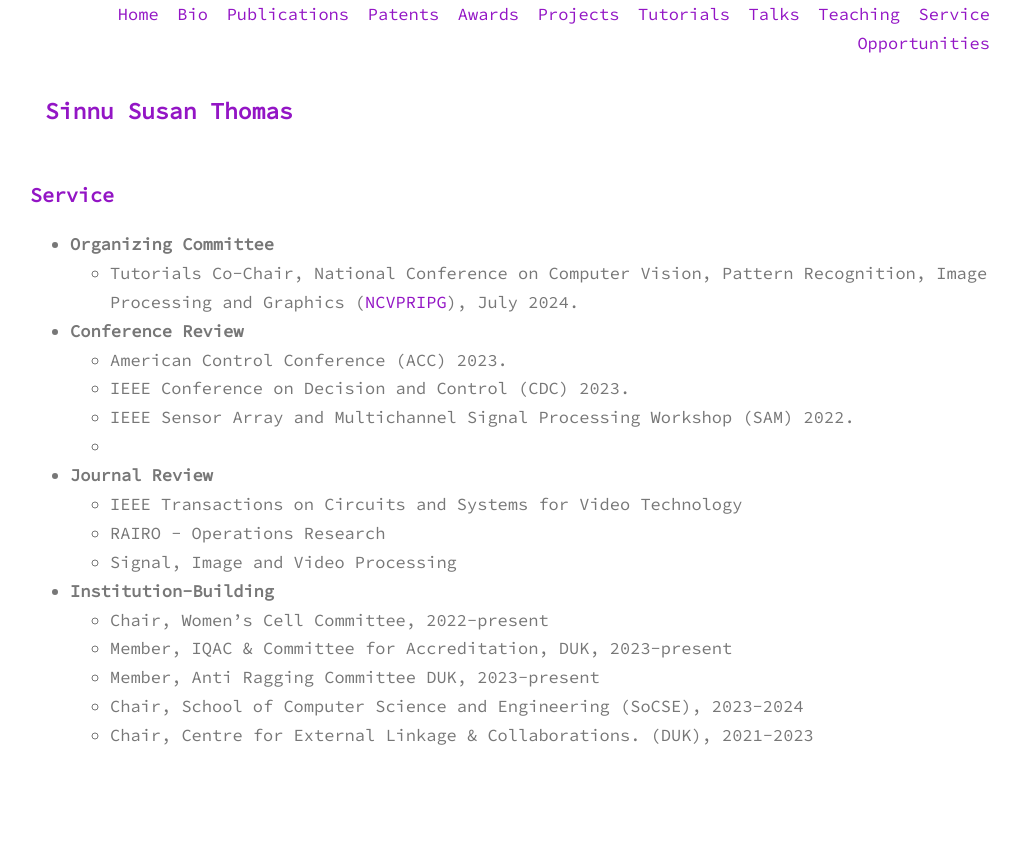
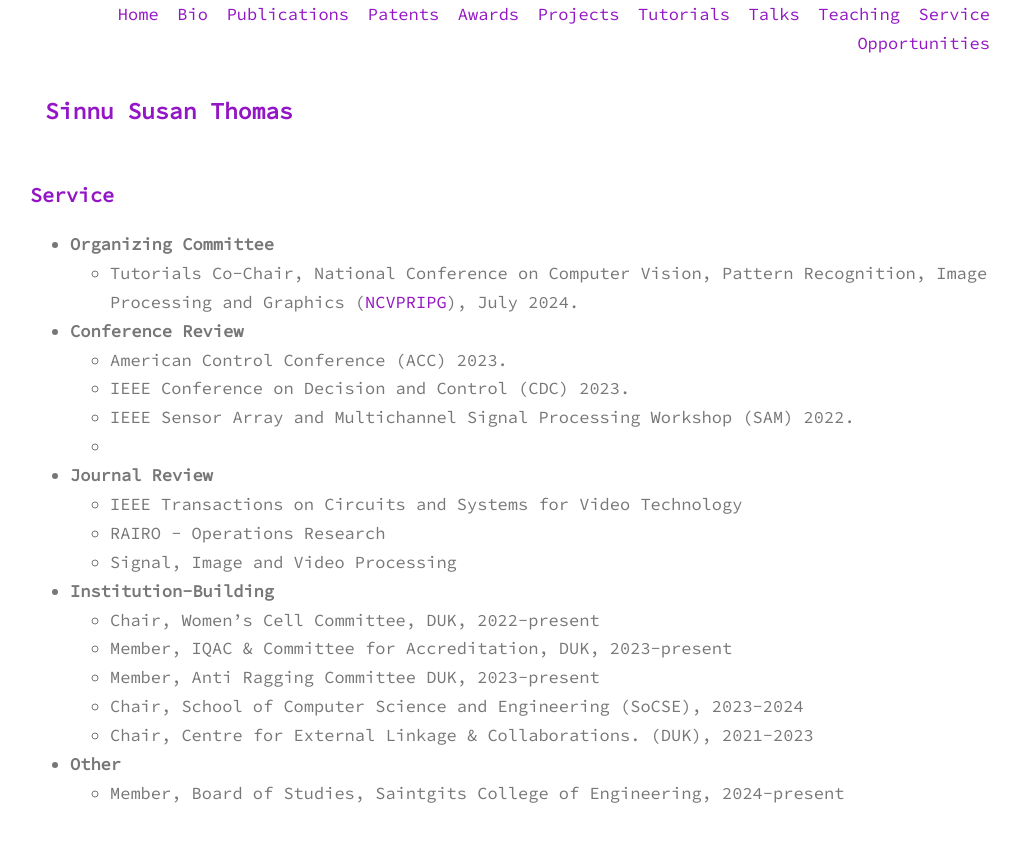
Before and after one commit to sinnuthomas/sinnuthomas.github.io, a Jekyll site: the page built from service.md, in a window 1280 px wide. Shown: the top 842 px of the page, without its empty margins (130-1150 px from the left). Built offline with Jekyll 4.4.1, drawn with Linux system fonts in a browser that asks for light colours.

Commit message:
Update service.md

```diff
--- a/service.md
+++ b/service.md
@@ -21,8 +21,12 @@ permalink: /service/
 
 * **Institution-Building**
   <br/>
-  * Chair, Women's Cell Committee, 2022-present
+  * Chair, Women's Cell Committee, DUK, 2022-present
   * Member, IQAC & Committee for Accreditation, DUK, 2023-present
   * Member, Anti Ragging Committee DUK, 2023-present
   * Chair, School of Computer Science and Engineering (SoCSE), 2023-2024
   * Chair, Centre for External Linkage & Collaborations. (DUK), 2021-2023
+
+* **Other**
+  <br/>
+  * Member, Board of Studies, Saintgits College of Engineering, 2024-present
```
